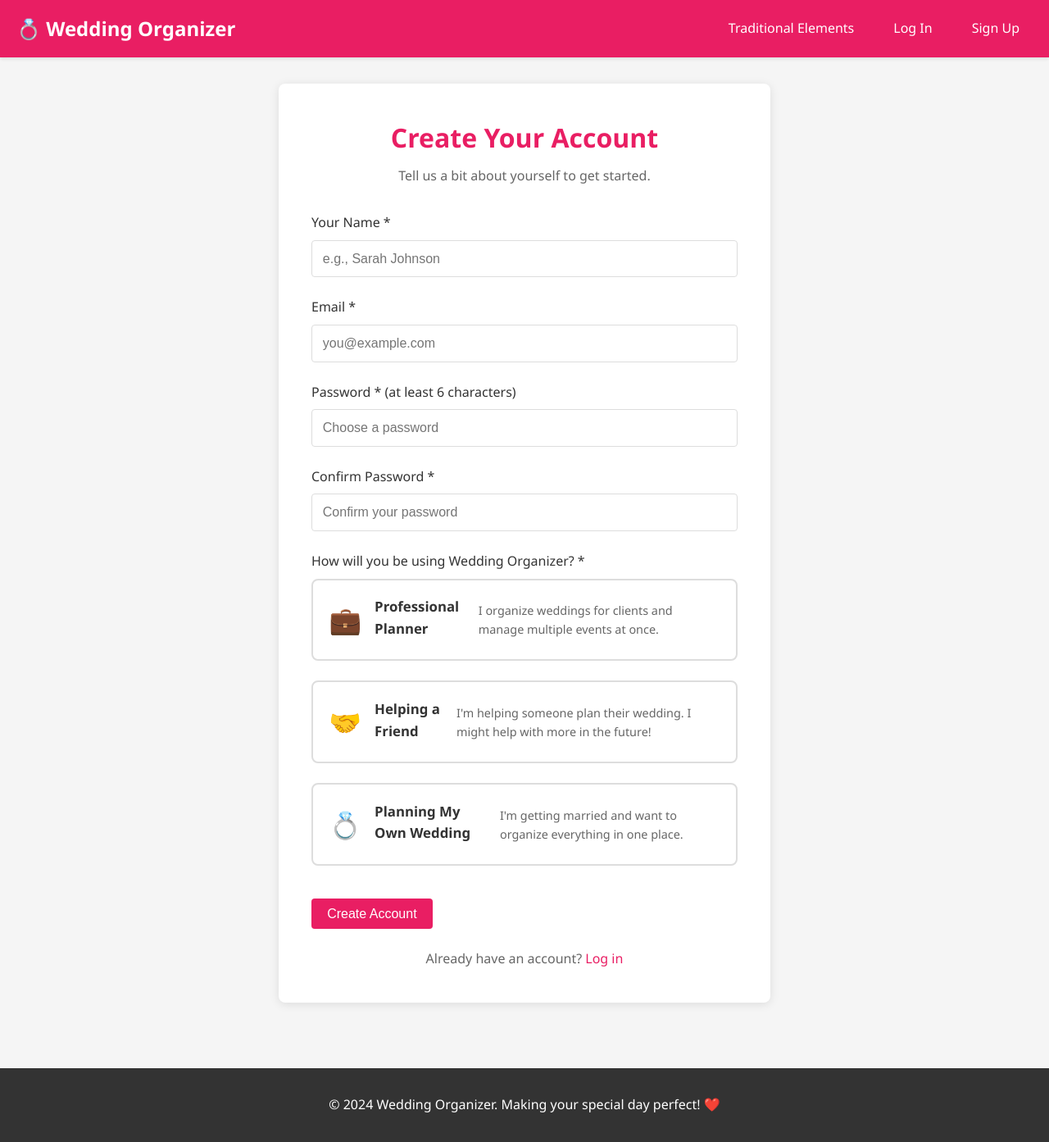
After one commit to thegspiro/The-Open-Source-Wedding-Planner, a Flask app: page /register in a window 1280 px wide. The commit adds this page. Shown: the whole page at 82% size. Run offline with Flask 3, Linux system fonts and the light colour scheme.

Commit message:
Add user accounts with three role types: professional, friend, self-planner
Introduces authentication (register/login/logout) and role-based access:
- Professional Planner: manages multiple client weddings, full dashboard
- Helping Friend: manages 1-2 weddings for others, friendlier language
- Self-Planner: streamlined single-wedding experience, auto-redirects to dashboard

Changes:
- New User and WeddingAccess models (models.py)
- Auth routes with login_required on all wedding endpoints (app.py)
- Registration page with user type selection cards (auth/register.html)
- Login page (auth/login.html)
- Updated nav with user info, role badge, and login/logout (base.html)
- Role-adapted index page with contextual headings and empty states (index.html)
- Auth and user type card CSS styles (style.css)

https://claude.ai/code/session_01LDBhCGE9J2g9ND8g3URr5M

```diff
--- a/app.py
+++ b/app.py
@@ -1,8 +1,8 @@
-from flask import Flask, render_template, request, redirect, url_for, flash, jsonify, session
+from flask import Flask, render_template, request, redirect, url_for, flash, jsonify, session, g
 from models import (
     db, Wedding, Person, Task, Ceremony, CeremonyTimelineItem, CeremonyReading,
     Reception, Honeymoon, WeddingBranding, BridalPartyMember, Guest,
-    Budget, BudgetExpense, Vendor, TraditionalElement
+    Budget, BudgetExpense, Vendor, TraditionalElement, User, WeddingAccess
 )
 from datetime import datetime, timedelta
 import os
@@ -10,6 +10,7 @@ from email_service import send_reminder_email
 import threading
 import time as time_module
 import json
+from functools import wraps
 
 app = Flask(__name__)
 app.config['SECRET_KEY'] = os.environ.get('SECRET_KEY', 'dev-secret-key-change-in-production')
@@ -162,16 +163,145 @@ with app.app_context():
         db.session.commit()
 
 # ============================================
+# AUTH HELPERS
+# ============================================
+
+def login_required(f):
+    @wraps(f)
+    def decorated_function(*args, **kwargs):
+        if 'user_id' not in session:
+            flash('Please log in to access this page.', 'error')
+            return redirect(url_for('login'))
+        return f(*args, **kwargs)
+    return decorated_function
+
+
+@app.before_request
+def load_logged_in_user():
+    user_id = session.get('user_id')
+    if user_id is None:
+        g.user = None
+    else:
+        g.user = db.session.get(User, user_id)
+
+
+@app.context_processor
+def inject_user():
+    return dict(current_user=g.get('user'))
+
+
+def get_user_weddings(user):
+    """Get weddings accessible to the current user."""
+    access_records = WeddingAccess.query.filter_by(user_id=user.id).all()
+    wedding_ids = [a.wedding_id for a in access_records]
+    return Wedding.query.filter(Wedding.id.in_(wedding_ids)).order_by(Wedding.wedding_date).all()
+
+
+# ============================================
+# AUTH ROUTES
+# ============================================
+
+@app.route('/register', methods=['GET', 'POST'])
+def register():
+    if g.get('user'):
+        return redirect(url_for('index'))
+
+    if request.method == 'POST':
+        name = request.form.get('name', '').strip()
+        email = request.form.get('email', '').strip().lower()
+        password = request.form.get('password', '')
+        confirm_password = request.form.get('confirm_password', '')
+        user_type = request.form.get('user_type', '')
+
+        errors = []
+        if not name:
+            errors.append('Name is required.')
+        if not email:
+            errors.append('Email is required.')
+        if not password or len(password) < 6:
+            errors.append('Password must be at least 6 characters.')
+        if password != confirm_password:
+            errors.append('Passwords do not match.')
+        if user_type not in ('professional', 'friend', 'self'):
+            errors.append('Please select how you will use the app.')
+
+        if User.query.filter_by(email=email).first():
+            errors.append('An account with this email already exists.')
+
+        if errors:
+            for error in errors:
+                flash(error, 'error')
+            return render_template('auth/register.html',
+                                   name=name, email=email, user_type=user_type)
+
+        user = User(name=name, email=email, user_type=user_type)
+        user.set_password(password)
+        db.session.add(user)
+        db.session.commit()
+
+        session['user_id'] = user.id
+        flash(f'Welcome, {user.name}! Your account has been created.', 'success')
+        return redirect(url_for('index'))
+
+    return render_template('auth/register.html')
+
+
+@app.route('/login', methods=['GET', 'POST'])
+def login():
+    if g.get('user'):
+        return redirect(url_for('index'))
+
+    if request.method == 'POST':
+        email = request.form.get('email', '').strip().lower()
+        password = request.form.get('password', '')
+
+        user = User.query.filter_by(email=email).first()
+        if user is None or not user.check_password(password):
+            flash('Invalid email or password.', 'error')
+            return render_template('auth/login.html', email=email)
+
+        session['user_id'] = user.id
+        flash(f'Welcome back, {user.name}!', 'success')
+        return redirect(url_for('index'))
+
+    return render_template('auth/login.html')
+
+
+@app.route('/logout')
+def logout():
+    session.pop('user_id', None)
+    flash('You have been logged out.', 'success')
+    return redirect(url_for('login'))
+
+
+# ============================================
 # MAIN ROUTES
 # ============================================
 
 @app.route('/')
+@login_required
 def index():
-    weddings = Wedding.query.order_by(Wedding.wedding_date).all()
-    return render_template('index.html', weddings=weddings)
+    user = g.user
+    weddings = get_user_weddings(user)
+
+    # Self-planners with exactly one wedding go straight to dashboard
+    if user.user_type == 'self' and len(weddings) == 1:
+        return redirect(url_for('wedding_dashboard', wedding_id=weddings[0].id))
+
+    return render_template('index.html', weddings=weddings, user=user)
 
 @app.route('/wedding/new', methods=['GET', 'POST'])
+@login_required
 def new_wedding():
+    user = g.user
+
+    # Self-planners can only have one wedding
+    if user.user_type == 'self':
+        existing = get_user_weddings(user)
+        if existing:
+            flash('You already have a wedding set up!', 'info')
+            return redirect(url_for('wedding_dashboard', wedding_id=existing[0].id))
+
     if request.method == 'POST':
         couple_names = request.form['couple_names']
         wedding_date = datetime.strptime(request.form['wedding_date'], '%Y-%m-%d')
@@ -186,6 +316,11 @@ def new_wedding():
         db.session.add(wedding)
         db.session.commit()
 
+        # Give the current user owner access
+        access = WeddingAccess(user_id=user.id, wedding_id=wedding.id, role='owner')
+        db.session.add(access)
+        db.session.commit()
+
         flash(f'Wedding created! Let\'s set up some details.', 'success')
         return redirect(url_for('onboarding_step1', wedding_id=wedding.id))
 
@@ -196,6 +331,7 @@ def new_wedding():
 # ============================================
 
 @app.route('/wedding/<int:wedding_id>/onboarding/step1', methods=['GET', 'POST'])
+@login_required
 def onboarding_step1(wedding_id):
     """Step 1: How many people are getting married?"""
     wedding = Wedding.query.get_or_404(wedding_id)
@@ -210,6 +346,7 @@ def onboarding_step1(wedding_id):
     return render_template('onboarding/step1.html', wedding=wedding)
 
 @app.route('/wedding/<int:wedding_id>/onboarding/step2', methods=['GET', 'POST'])
+@login_required
 def onboarding_step2(wedding_id):
     """Step 2: Collect information about each person"""
     wedding = Wedding.query.get_or_404(wedding_id)
@@ -249,6 +386,7 @@ def onboarding_step2(wedding_id):
     return render_template('onboarding/step2.html', wedding=wedding, num_people=num_people)
 
 @app.route('/wedding/<int:wedding_id>/onboarding/step3', methods=['GET', 'POST'])
+@login_required
 def onboarding_step3(wedding_id):
     """Step 3: Customize terminology and preferences"""
     wedding = Wedding.query.get_or_404(wedding_id)
@@ -296,6 +434,7 @@ def onboarding_step3(wedding_id):
 # ============================================
 
 @app.route('/wedding/<int:wedding_id>/onboarding/hub')
+@login_required
 def onboarding_hub(wedding_id):
     """Central hub for module-by-module onboarding"""
     wedding = Wedding.query.get_or_404(wedding_id)
@@ -307,12 +446,14 @@ def onboarding_hub(wedding_id):
 # ============================================
 
 @app.route('/wedding/<int:wedding_id>/onboarding/ceremony/start', methods=['GET', 'POST'])
+@login_required
 def onboarding_ceremony_start(wedding_id):
     """Ceremony onboarding - choose ceremony type"""
     wedding = Wedding.query.get_or_404(wedding_id)
     return render_template('onboarding/modules/ceremony_start.html', wedding=wedding)
 
 @app.route('/wedding/<int:wedding_id>/onboarding/ceremony/templates', methods=['GET', 'POST'])
+@login_required
 def onboarding_ceremony_templates(wedding_id):
     """Show ceremony templates based on type selected"""
     wedding = Wedding.query.get_or_404(wedding_id)
@@ -339,6 +480,7 @@ def onboarding_ceremony_templates(wedding_id):
                          templates=filtered_templates)
 
 @app.route('/wedding/<int:wedding_id>/onboarding/ceremony/template/<template_key>/preview')
+@login_required
 def onboarding_ceremony_template_preview(wedding_id, template_key):
     """Preview a specific ceremony template"""
     wedding = Wedding.query.get_or_404(wedding_id)
@@ -355,6 +497,7 @@ def onboarding_ceremony_template_preview(wedding_id, template_key):
                          template=template)
 
 @app.route('/wedding/<int:wedding_id>/onboarding/ceremony/template/<template_key>/apply', methods=['POST'])
+@login_required
 def onboarding_ceremony_template_apply(wedding_id, template_key):
     """Apply a ceremony template"""
     wedding = Wedding.query.get_or_404(wedding_id)
@@ -402,12 +545,14 @@ def onboarding_ceremony_template_apply(wedding_id, template_key):
     return redirect(url_for('onboarding_ceremony_customize', wedding_id=wedding_id))
 
 @app.route('/wedding/<int:wedding_id>/onboarding/ceremony/custom')
+@login_required
 def onboarding_ceremony_custom(wedding_id):
     """Start custom ceremony setup with questions"""
     wedding = Wedding.query.get_or_404(wedding_id)
     return render_template('onboarding/modules/ceremony_custom_start.html', wedding=wedding)
 
 @app.route('/wedding/<int:wedding_id>/onboarding/ceremony/customize', methods=['GET', 'POST'])
+@login_required
 def onboarding_ceremony_customize(wedding_id):
     """Customize ceremony details after template or custom setup"""
     wedding = Wedding.query.get_or_404(wedding_id)
@@ -446,6 +591,7 @@ def onboarding_ceremony_customize(wedding_id):
                          timeline_items=timeline_items)
 
 @app.route('/wedding/<int:wedding_id>/onboarding/people', methods=['GET', 'POST'])
+@login_required
 def onboarding_people(wedding_id):
     """Quick people setup from hub"""
     wedding = Wedding.query.get_or_404(wedding_id)
@@ -464,16 +610,19 @@ def onboarding_people(wedding_id):
 
 # Placeholder routes for other modules (to be built out)
 @app.route('/wedding/<int:wedding_id>/onboarding/reception/start')
+@login_required
 def onboarding_reception_start(wedding_id):
     flash('Reception onboarding coming soon!', 'info')
     return redirect(url_for('onboarding_hub', wedding_id=wedding_id))
 
 @app.route('/wedding/<int:wedding_id>/onboarding/budget/start')
+@login_required
 def onboarding_budget_start(wedding_id):
     flash('Budget onboarding coming soon!', 'info')
     return redirect(url_for('onboarding_hub', wedding_id=wedding_id))
 
 @app.route('/wedding/<int:wedding_id>')
+@login_required
 def wedding_dashboard(wedding_id):
     wedding = Wedding.query.get_or_404(wedding_id)
 
@@ -499,6 +648,7 @@ def wedding_dashboard(wedding_id):
     return render_template('wedding_dashboard.html', wedding=wedding, stats=stats)
 
 @app.route('/wedding/<int:wedding_id>/delete', methods=['POST'])
+@login_required
 def delete_wedding(wedding_id):
     wedding = Wedding.query.get_or_404(wedding_id)
     db.session.delete(wedding)
@@ -525,12 +675,14 @@ def traditional_elements():
 # ============================================
 
 @app.route('/wedding/<int:wedding_id>/people')
+@login_required
 def people_view(wedding_id):
     wedding = Wedding.query.get_or_404(wedding_id)
     people = Person.query.filter_by(wedding_id=wedding_id).order_by(Person.display_order).all()
     return render_template('people/view.html', wedding=wedding, people=people)
 
 @app.route('/wedding/<int:wedding_id>/people/<int:person_id>/edit', methods=['GET', 'POST'])
+@login_required
 def person_edit(wedding_id, person_id):
     wedding = Wedding.query.get_or_404(wedding_id)
     person = Person.query.get_or_404(person_id)
@@ -553,6 +705,7 @@ def person_edit(wedding_id, person_id):
 # ============================================
 
 @app.route('/wedding/<int:wedding_id>/ceremony')
+@login_required
 def ceremony_view(wedding_id):
     wedding = Wedding.query.get_or_404(wedding_id)
     ceremony = wedding.ceremony
@@ -562,6 +715,7 @@ def ceremony_view(wedding_id):
                          timeline_items=timeline_items, readings=readings)
 
 @app.route('/wedding/<int:wedding_id>/ceremony/edit', methods=['GET', 'POST'])
+@login_required
 def ceremony_edit(wedding_id):
     wedding = Wedding.query.get_or_404(wedding_id)
     ceremony = wedding.ceremony
@@ -592,6 +746,7 @@ def ceremony_edit(wedding_id):
     return render_template('ceremony/edit.html', wedding=wedding, ceremony=ceremony)
 
 @app.route('/wedding/<int:wedding_id>/ceremony/timeline/add', methods=['POST'])
+@login_required
 def ceremony_timeline_add(wedding_id):
     ceremony = Wedding.query.get_or_404(wedding_id).ceremony
     item = CeremonyTimelineItem(
@@ -612,6 +767,7 @@ def ceremony_timeline_add(wedding_id):
 # ============================================
 
 @app.route('/wedding/<int:wedding_id>/reception')
+@login_required
 def reception_view(wedding_id):
     wedding = Wedding.query.get_or_404(wedding_id)
     reception = wedding.reception
@@ -622,6 +778,7 @@ def reception_view(wedding_id):
                          timeline_items=timeline_items, menu_items=menu_items, tables=tables)
 
 @app.route('/wedding/<int:wedding_id>/reception/edit', methods=['GET', 'POST'])
+@login_required
 def reception_edit(wedding_id):
     wedding = Wedding.query.get_or_404(wedding_id)
     reception = wedding.reception
@@ -653,6 +810,7 @@ def reception_edit(wedding_id):
 # ============================================
 
 @app.route('/wedding/<int:wedding_id>/guests')
+@login_required
 def guests_view(wedding_id):
     wedding = Wedding.query.get_or_404(wedding_id)
     guests = wedding.guests
@@ -665,6 +823,7 @@ def guests_view(wedding_id):
     return render_template('guests/view.html', wedding=wedding, guests=guests, stats=stats)
 
 @app.route('/wedding/<int:wedding_id>/guests/add', methods=['GET', 'POST'])
+@login_required
 def guest_add(wedding_id):
     wedding = Wedding.query.get_or_404(wedding_id)
     if request.method == 'POST':
@@ -689,6 +848,7 @@ def guest_add(wedding_id):
 # ============================================
 
 @app.route('/wedding/<int:wedding_id>/bridal-party')
+@login_required
 def bridal_party_view(wedding_id):
     wedding = Wedding.query.get_or_404(wedding_id)
     bride_side = [m for m in wedding.bridal_party if m.side == 'bride']
@@ -697,6 +857,7 @@ def bridal_party_view(wedding_id):
                          bride_side=bride_side, groom_side=groom_side)
 
 @app.route('/wedding/<int:wedding_id>/bridal-party/add', methods=['GET', 'POST'])
+@login_required
 def bridal_party_add(wedding_id):
     wedding = Wedding.query.get_or_404(wedding_id)
     if request.method == 'POST':
@@ -720,6 +881,7 @@ def bridal_party_add(wedding_id):
 # ============================================
 
 @app.route('/wedding/<int:wedding_id>/budget')
+@login_required
 def budget_view(wedding_id):
     wedding = Wedding.query.get_or_404(wedding_id)
     budget = wedding.budget
@@ -742,6 +904,7 @@ def budget_view(wedding_id):
                          expenses=expenses, stats=stats)
 
 @app.route('/wedding/<int:wedding_id>/budget/expense/add', methods=['POST'])
+@login_required
 def budget_expense_add(wedding_id):
     budget = Wedding.query.get_or_404(wedding_id).budget
     expense = BudgetExpense(
@@ -761,12 +924,14 @@ def budget_expense_add(wedding_id):
 # ============================================
 
 @app.route('/wedding/<int:wedding_id>/vendors')
+@login_required
 def vendors_view(wedding_id):
     wedding = Wedding.query.get_or_404(wedding_id)
     vendors = wedding.vendors
     return render_template('vendors/view.html', wedding=wedding, vendors=vendors)
 
 @app.route('/wedding/<int:wedding_id>/vendors/add', methods=['GET', 'POST'])
+@login_required
 def vendor_add(wedding_id):
     wedding = Wedding.query.get_or_404(wedding_id)
     if request.method == 'POST':
@@ -790,6 +955,7 @@ def vendor_add(wedding_id):
 # ============================================
 
 @app.route('/wedding/<int:wedding_id>/tasks')
+@login_required
 def tasks_view(wedding_id):
     wedding = Wedding.query.get_or_404(wedding_id)
     pending = [t for t in wedding.tasks if not t.completed]
@@ -798,6 +964,7 @@ def tasks_view(wedding_id):
                          pending_tasks=pending, completed_tasks=completed)
 
 @app.route('/wedding/<int:wedding_id>/tasks/add', methods=['GET', 'POST'])
+@login_required
 def task_add(wedding_id):
     wedding = Wedding.query.get_or_404(wedding_id)
     if request.method == 'POST':
@@ -816,6 +983,7 @@ def task_add(wedding_id):
     return render_template('tasks/add.html', wedding=wedding)
 
 @app.route('/task/<int:task_id>/toggle', methods=['POST'])
+@login_required
 def task_toggle(task_id):
     task = Task.query.get_or_404(task_id)
     task.completed = not task.completed
--- a/static/css/style.css
+++ b/static/css/style.css
@@ -141,6 +141,36 @@ main { min-height: calc(100vh - 200px); padding: 2rem 0; }
 footer { background: #333; color: white; text-align: center; padding: 2rem 0; margin-top: 3rem; }
 footer p { margin: 0; }
 
+/* Auth Pages */
+.auth-page { display: flex; justify-content: center; padding: 2rem 0; }
+.auth-container { max-width: 600px; width: 100%; background: white; padding: 2.5rem; border-radius: 8px; box-shadow: 0 2px 12px rgba(0,0,0,0.1); }
+.auth-container h1 { color: #e91e63; margin-bottom: 0.5rem; text-align: center; }
+.auth-subtitle { color: #666; text-align: center; margin-bottom: 2rem; }
+.auth-link { text-align: center; margin-top: 1.5rem; color: #666; }
+.auth-link a { color: #e91e63; font-weight: 500; text-decoration: none; }
+.auth-link a:hover { text-decoration: underline; }
+
+/* User Type Cards (Registration) */
+.user-type-cards { display: flex; flex-direction: column; gap: 1rem; margin-top: 0.5rem; }
+.user-type-card { cursor: pointer; }
+.user-type-card input[type="radio"] { display: none; }
+.user-type-content { border: 2px solid #ddd; border-radius: 8px; padding: 1.2rem; transition: all 0.3s; display: flex; align-items: center; gap: 1rem; }
+.user-type-content:hover { border-color: #e91e63; background: #fff5f8; }
+.user-type-card input[type="radio"]:checked + .user-type-content { border-color: #e91e63; background: #fce4ec; box-shadow: 0 0 0 2px rgba(233,30,99,0.2); }
+.user-type-icon { font-size: 2rem; flex-shrink: 0; }
+.user-type-content h3 { color: #333; margin-bottom: 0.3rem; font-size: 1.05rem; }
+.user-type-content p { color: #666; font-size: 0.9rem; margin: 0; }
+
+/* User Nav Info */
+.user-info { display: flex; align-items: center; gap: 0.5rem; }
+.user-name { color: white; font-weight: 500; }
+.user-type-badge { display: inline-block; padding: 0.15rem 0.5rem; border-radius: 12px; font-size: 0.75rem; font-weight: 600; text-transform: uppercase; }
+.badge-professional { background: #ffc107; color: #333; }
+.badge-friend { background: #8bc34a; color: white; }
+.badge-self { background: #03a9f4; color: white; }
+.btn-logout { opacity: 0.8; }
+.btn-logout:hover { opacity: 1; }
+
 /* Responsive */
 @media (max-width: 768px) {
     .page-header { flex-direction: column; align-items: flex-start; }
--- /dev/null
+++ b/templates/auth/register.html
@@ -0,0 +1,70 @@
+{% extends "base.html" %}
+{% block title %}Create Account - Wedding Organizer{% endblock %}
+{% block content %}
+<div class="auth-page">
+    <div class="auth-container">
+        <h1>Create Your Account</h1>
+        <p class="auth-subtitle">Tell us a bit about yourself to get started.</p>
+
+        <form method="POST">
+            <div class="form-group">
+                <label>Your Name *</label>
+                <input type="text" name="name" required value="{{ name|default('') }}" placeholder="e.g., Sarah Johnson">
+            </div>
+
+            <div class="form-group">
+                <label>Email *</label>
+                <input type="email" name="email" required value="{{ email|default('') }}" placeholder="you@example.com">
+            </div>
+
+            <div class="form-group">
+                <label>Password * (at least 6 characters)</label>
+                <input type="password" name="password" required minlength="6" placeholder="Choose a password">
+            </div>
+
+            <div class="form-group">
+                <label>Confirm Password *</label>
+                <input type="password" name="confirm_password" required minlength="6" placeholder="Confirm your password">
+            </div>
+
+            <div class="form-group">
+                <label>How will you be using Wedding Organizer? *</label>
+                <div class="user-type-cards">
+                    <label class="user-type-card">
+                        <input type="radio" name="user_type" value="professional" {{ 'checked' if user_type|default('') == 'professional' }}>
+                        <div class="user-type-content">
+                            <div class="user-type-icon">&#x1F4BC;</div>
+                            <h3>Professional Planner</h3>
+                            <p>I organize weddings for clients and manage multiple events at once.</p>
+                        </div>
+                    </label>
+
+                    <label class="user-type-card">
+                        <input type="radio" name="user_type" value="friend" {{ 'checked' if user_type|default('') == 'friend' }}>
+                        <div class="user-type-content">
+                            <div class="user-type-icon">&#x1F91D;</div>
+                            <h3>Helping a Friend</h3>
+                            <p>I'm helping someone plan their wedding. I might help with more in the future!</p>
+                        </div>
+                    </label>
+
+                    <label class="user-type-card">
+                        <input type="radio" name="user_type" value="self" {{ 'checked' if user_type|default('') == 'self' }}>
+                        <div class="user-type-content">
+                            <div class="user-type-icon">&#x1F48D;</div>
+                            <h3>Planning My Own Wedding</h3>
+                            <p>I'm getting married and want to organize everything in one place.</p>
+                        </div>
+                    </label>
+                </div>
+            </div>
+
+            <div class="form-actions">
+                <button type="submit" class="btn-primary">Create Account</button>
+            </div>
+        </form>
+
+        <p class="auth-link">Already have an account? <a href="{{ url_for('login') }}">Log in</a></p>
+    </div>
+</div>
+{% endblock %}
--- a/templates/base.html
+++ b/templates/base.html
@@ -30,7 +30,21 @@
 
             <ul class="nav-links">
                 <li><a href="{{ url_for('traditional_elements') }}">Traditional Elements</a></li>
-                <li><a href="{{ url_for('index') }}">All Weddings</a></li>
+                {% if current_user %}
+                    <li><a href="{{ url_for('index') }}">My Weddings</a></li>
+                    <li class="user-info">
+                        <span class="user-name">{{ current_user.name }}</span>
+                        <span class="user-type-badge badge-{{ current_user.user_type }}">
+                            {% if current_user.user_type == 'professional' %}Pro
+                            {% elif current_user.user_type == 'friend' %}Helper
+                            {% else %}Planner{% endif %}
+                        </span>
+                    </li>
+                    <li><a href="{{ url_for('logout') }}" class="btn-logout">Log Out</a></li>
+                {% else %}
+                    <li><a href="{{ url_for('login') }}">Log In</a></li>
+                    <li><a href="{{ url_for('register') }}">Sign Up</a></li>
+                {% endif %}
             </ul>
         </div>
     </nav>
```
Also changed, not shown: models.py (+30 -0 lines), templates/auth/login.html (added, +28 -0 lines), templates/index.html (+27 -6 lines).
